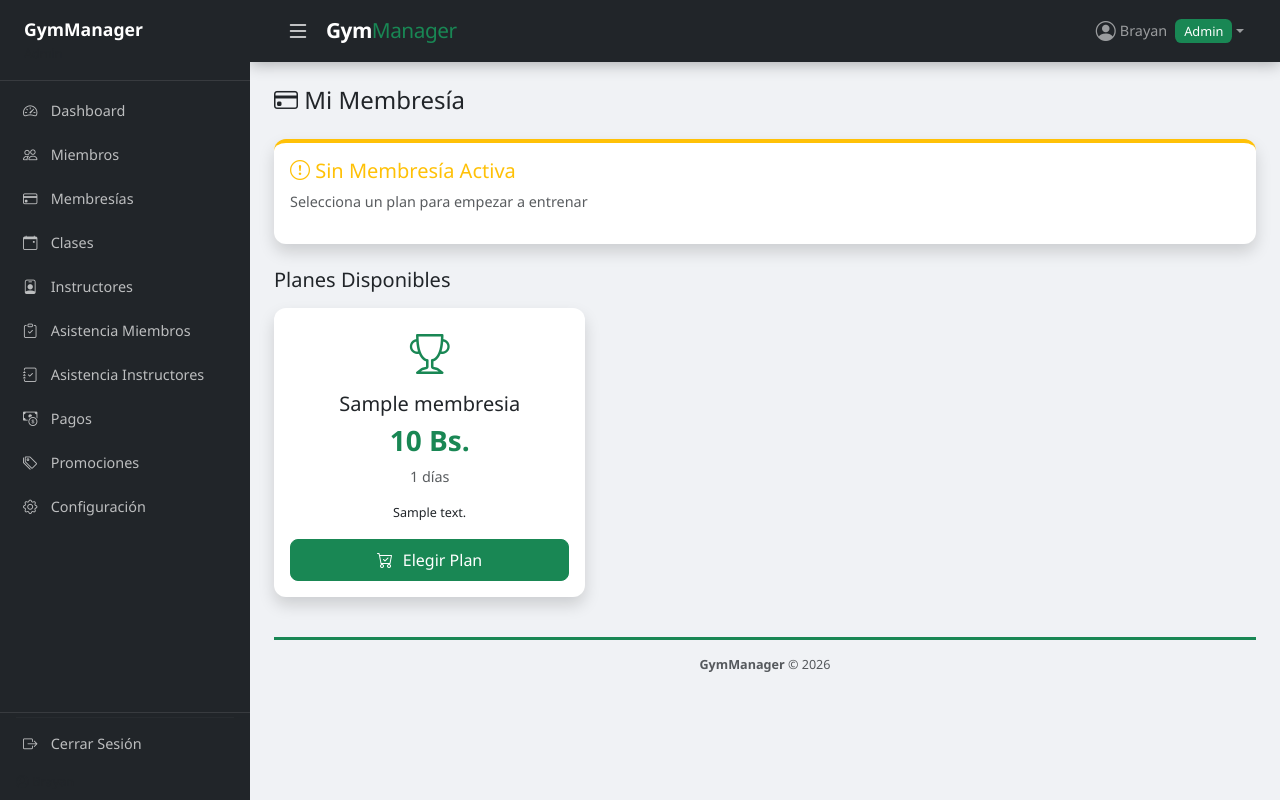
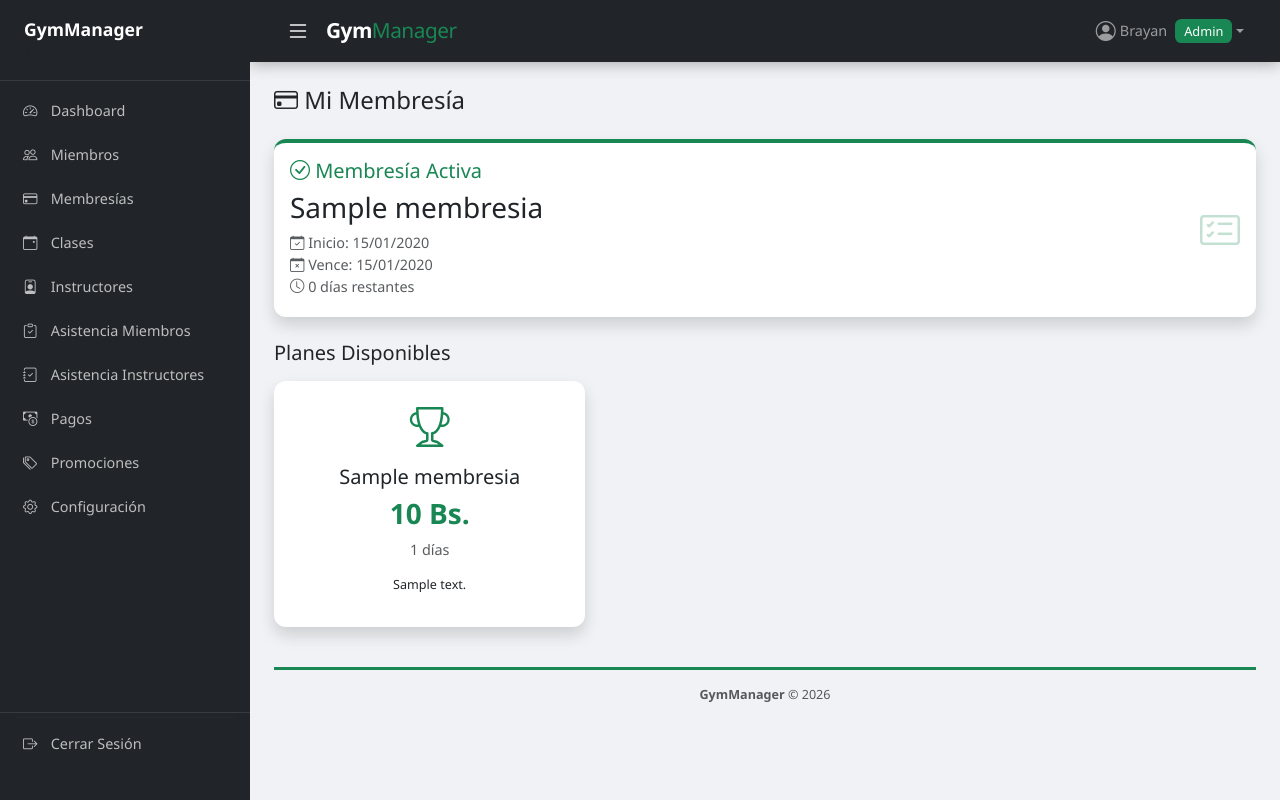
Before and after one commit to Brayan-start/GymMannager, a Flask app: page /cliente/membresia in a window 1280 px wide. Run offline with Flask 3, Linux system fonts and the light colour scheme; a user stored in the database is signed in; tables that the repository leaves empty hold one stand-in row (values such as "Sample post").

Commit message:
membresia vencida

```diff
--- a/app/routes/cliente.py
+++ b/app/routes/cliente.py
@@ -28,6 +28,7 @@ def dashboard():
     miembro = Miembro.query.filter_by(usuario_id=current_user.id).first()
 
     membresia_activa = None
+    membresia_vencida = None
     ultimos_pagos = []
     asistencias_recientes = []
     clases_disponibles = Clase.query.filter_by(activa=True).all()
@@ -36,6 +37,13 @@ def dashboard():
         membresia_activa = Membresia.query.filter_by(
             miembro_id=miembro.id, estado='activa'
         ).filter(Membresia.fecha_fin >= datetime.utcnow()).first()
+
+        membresia_vencida = Membresia.query.filter_by(
+            miembro_id=miembro.id, estado='activa'
+        ).filter(Membresia.fecha_fin < datetime.utcnow()).first()
+        if membresia_vencida:
+            membresia_vencida.estado = 'vencida'
+            db.session.commit()
 
         ultimos_pagos = Pago.query.filter_by(
             miembro_id=miembro.id
@@ -56,6 +64,7 @@ def dashboard():
     return render_template('cliente/dashboard.html',
         miembro=miembro,
         membresia=membresia_activa,
+        membresia_vencida=membresia_vencida,
         pagos=ultimos_pagos,
         asistencias=asistencias_recientes,
         asistencias_mes=asistencias_mes,
@@ -97,14 +106,17 @@ def cancelar_inscripcion(clase_id):
 @login_required
 def membresia():
     miembro = Miembro.query.filter_by(usuario_id=current_user.id).first()
-    membresia_activa = None
+    membresia = None
     if miembro:
-        membresia_activa = Membresia.query.filter_by(
-            miembro_id=miembro.id, estado='activa'
+        membresia = Membresia.query.filter_by(miembro_id=miembro.id, estado='activa'
         ).filter(Membresia.fecha_fin >= datetime.utcnow()).first()
+        if not membresia:
+            membresia = Membresia.query.filter_by(
+                miembro_id=miembro.id
+            ).order_by(Membresia.fecha_fin.desc()).first()
     tipos = TipoMembresia.query.filter_by(activo=True).all()
     return render_template('cliente/membresia.html',
-        miembro=miembro, membresia=membresia_activa, tipos=tipos)
+        miembro=miembro, membresia=membresia, tipos=tipos)
 
 @cliente_bp.route('/clases')
 @login_required
--- a/app/templates/cliente/membresia.html
+++ b/app/templates/cliente/membresia.html
@@ -4,6 +4,24 @@
 <h4 class="mb-4"><i class="bi bi-credit-card"></i> Mi Membresía</h4>
 
 {% if membresia %}
+{% if membresia.estado == 'vencida' %}
+<div class="card shadow card-border-top-danger mb-4">
+    <div class="card-body">
+        <div class="d-flex justify-content-between align-items-center">
+            <div>
+                <h5 class="text-danger"><i class="bi bi-x-circle"></i> Membresía Vencida</h5>
+                <span class="badge bg-danger fs-6 mb-2">Vencida</span>
+                <h3>{{ membresia.tipo.nombre }}</h3>
+                <p class="text-muted mb-1">
+                    <i class="bi bi-calendar-check"></i> Inicio: {{ membresia.fecha_inicio.strftime('%d/%m/%Y') }}<br>
+                    <i class="bi bi-calendar-x"></i> Venció el: {{ membresia.fecha_fin.strftime('%d/%m/%Y') }}
+                </p>
+            </div>
+            <i class="bi bi-card-checklist fs-1 text-danger opacity-25"></i>
+        </div>
+    </div>
+</div>
+{% else %}
 <div class="card shadow card-border-top-success mb-4">
     <div class="card-body">
         <div class="d-flex justify-content-between align-items-center">
@@ -22,6 +40,7 @@
         </div>
     </div>
 </div>
+{% endif %}
 {% else %}
 <div class="card shadow card-border-top-warning mb-4">
     <div class="card-body">
```
Also changed, not shown: app/templates/cliente/dashboard.html (+11 -0 lines).
